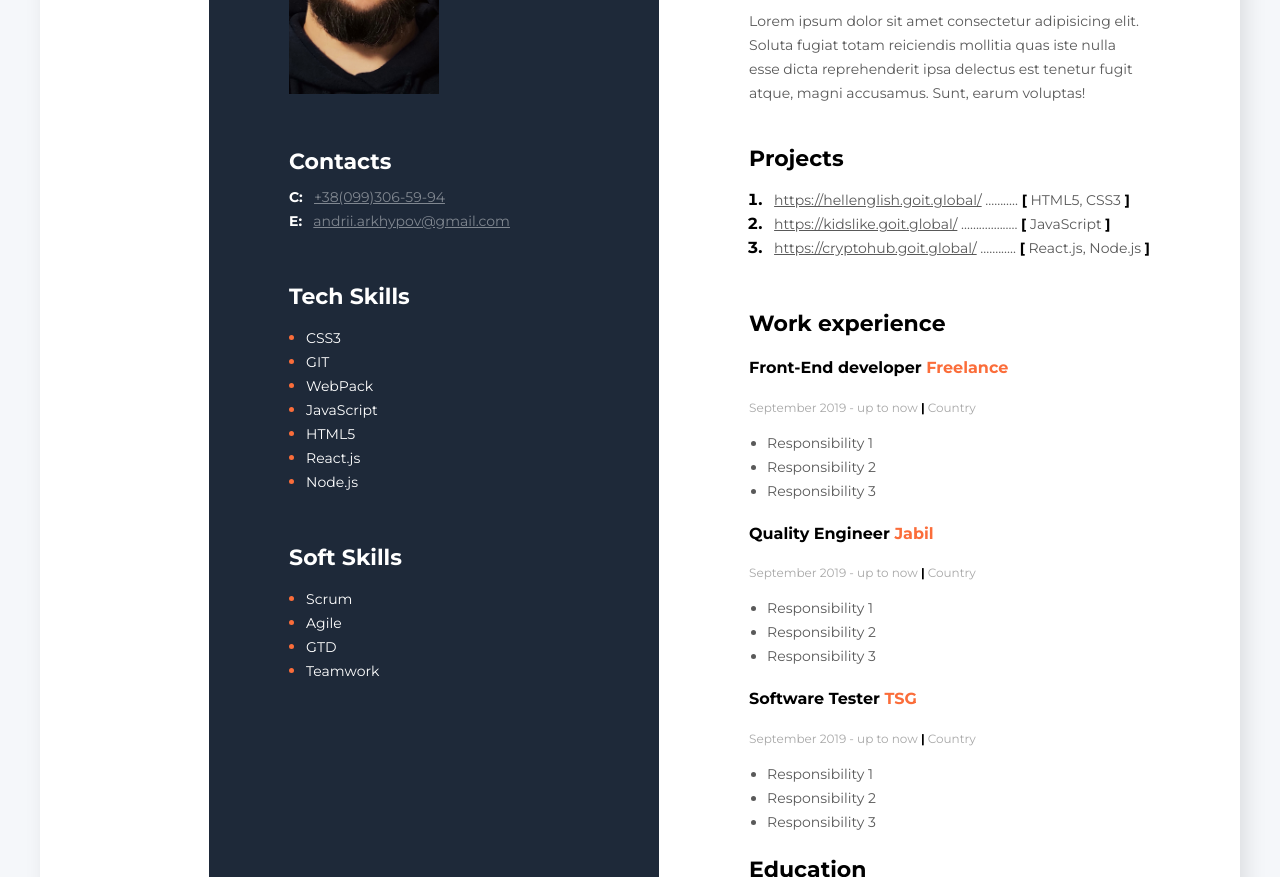
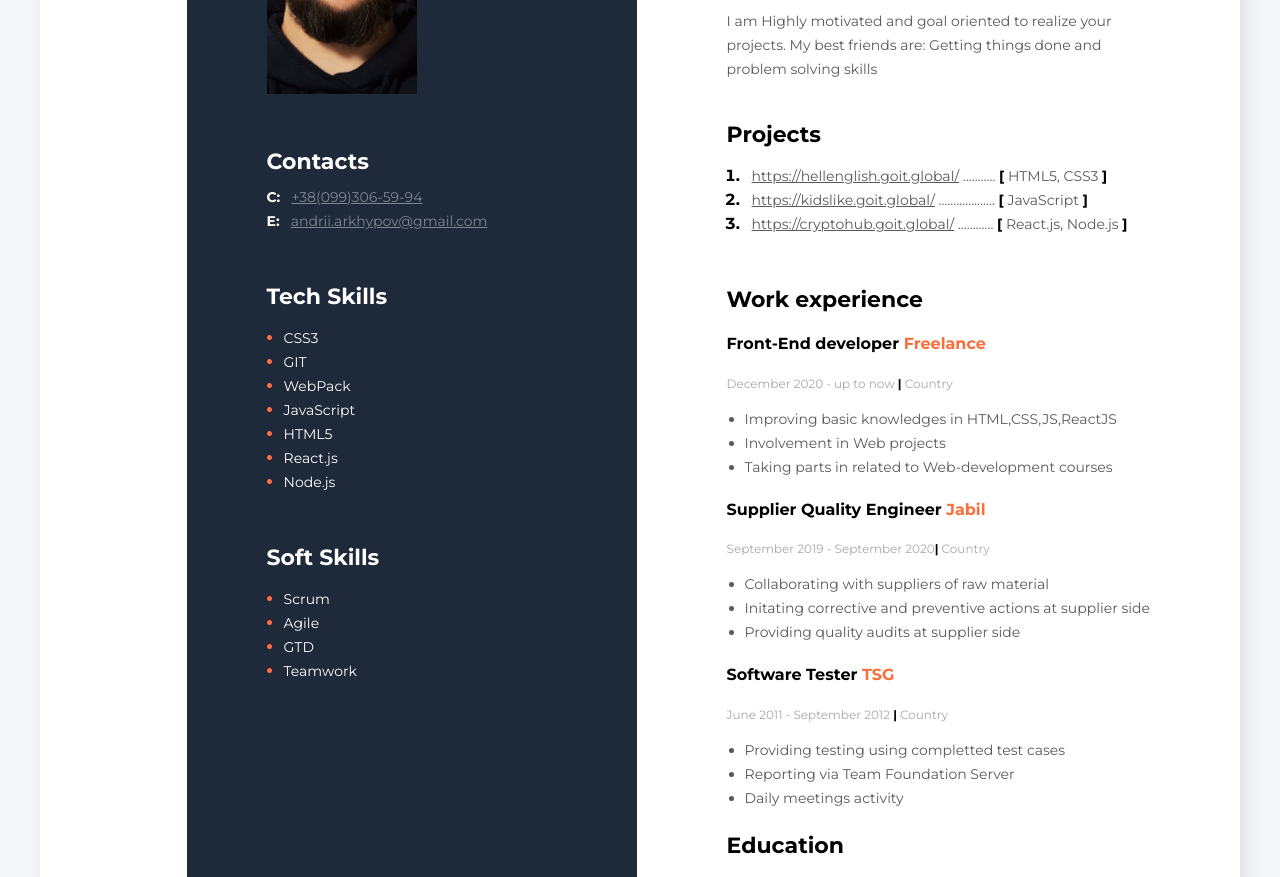
Before and after one commit to Lotpite/my_resume, a plain HTML site: page index.html in a window 1280 px wide. Shown: the part 248-1125 px from the top of the page. Drawn offline with Linux system fonts and the light colour scheme.

Commit message:
description and duties

```diff
--- a/index.html
+++ b/index.html
@@ -22,11 +22,7 @@
                 <h2 class="about-me-profession">Fullstack Developer</h2>
                 <h1 class="about-me-name">Andrii Arkhypov</h1>
 
-                <p class="about-me-description">Lorem ipsum dolor sit amet consectetur adipisicing elit. Soluta fugiat
-                    totam reiciendis mollitia quas
-                    iste nulla esse dicta reprehenderit ipsa delectus est tenetur fugit atque, magni accusamus. Sunt,
-                    earum
-                    voluptas!</p>
+                <p class="about-me-description">I am Highly motivated and goal oriented to realize your projects. My best friends are: Getting things done and problem solving skills</p>
             </div>
             <!-- My projects -->
             <div class="projects">
@@ -68,33 +64,33 @@
                 <!-- Company #3 -->
                 <div class="work-experience-block">
                     <h4 class="work-experience-position">Front-End developer <span class="work-experience-company">Freelance</span></h4>
-                    <p class="work-experience-period">September 2019 - up to now <span class="work-experience-devider">|</span> Country</p>
+                    <p class="work-experience-period">December 2020 - up to now <span class="work-experience-devider">|</span> Country</p>
                     <ul class="work-experience-duties-list">
-                        <li class="work-experience-duties-item">Responsibility 1</li>
-                        <li class="work-experience-duties-item">Responsibility 2</li>
-                        <li class="work-experience-duties-item">Responsibility 3</li>
+                        <li class="work-experience-duties-item">Improving basic knowledges in HTML,CSS,JS,ReactJS</li>
+                        <li class="work-experience-duties-item">Involvement in Web projects</li>
+                        <li class="work-experience-duties-item">Taking parts in related to Web-development courses</li>
                     </ul>
                 </div>
 
                 <!-- Company #2 -->
                 <div class="work-experience-block">
-                    <h4 class="work-experience-position">Quality Engineer <span class="work-experience-company">Jabil</span></h4>
-                    <p class="work-experience-period">September 2019 - up to now <span class="work-experience-devider">|</span> Country</p>
+                    <h4 class="work-experience-position">Supplier Quality Engineer <span class="work-experience-company">Jabil</span></h4>
+                    <p class="work-experience-period">September 2019 - September 2020<span class="work-experience-devider">|</span> Country</p>
                     <ul class="work-experience-duties-list">
-                        <li class="work-experience-duties-item">Responsibility 1</li>
-                        <li class="work-experience-duties-item">Responsibility 2</li>
-                        <li class="work-experience-duties-item">Responsibility 3</li>
+                        <li class="work-experience-duties-item">Collaborating with suppliers of raw material</li>
+                        <li class="work-experience-duties-item">Initating corrective and preventive actions at supplier side</li>
+                        <li class="work-experience-duties-item">Providing quality audits at supplier side</li>
                     </ul>
                 </div>
 
                 <!-- Company #1 -->
                 <div class="work-experience-block">
                     <h4 class="work-experience-position">Software Tester <span class="work-experience-company">TSG</span></h4>
-                    <p class="work-experience-period">September 2019 - up to now <span class="work-experience-devider">|</span> Country</p>
+                    <p class="work-experience-period">June 2011 - September 2012 <span class="work-experience-devider">|</span> Country</p>
                     <ul class="work-experience-duties-list">
-                        <li class="work-experience-duties-item">Responsibility 1</li>
-                        <li class="work-experience-duties-item">Responsibility 2</li>
-                        <li class="work-experience-duties-item">Responsibility 3</li>
+                        <li class="work-experience-duties-item">Providing testing using completted test cases</li>
+                        <li class="work-experience-duties-item">Reporting via Team Foundation Server</li>
+                        <li class="work-experience-duties-item">Daily meetings activity</li>
                     </ul>
                 </div>
             </div>
```
